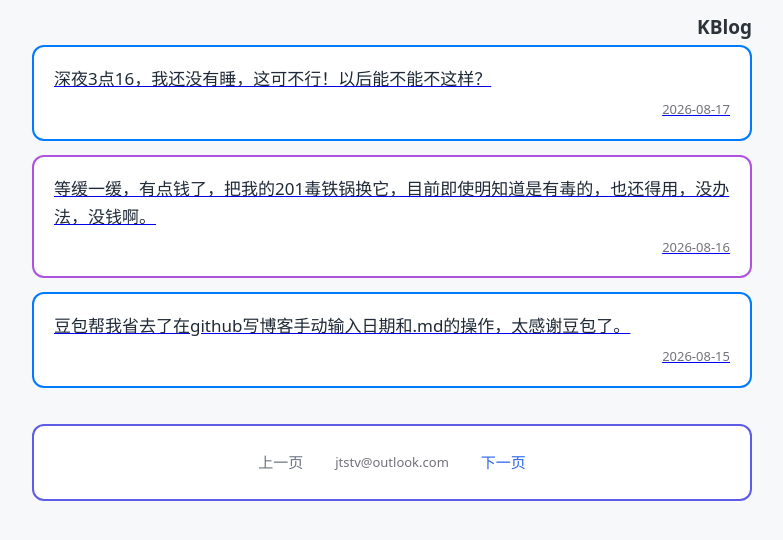
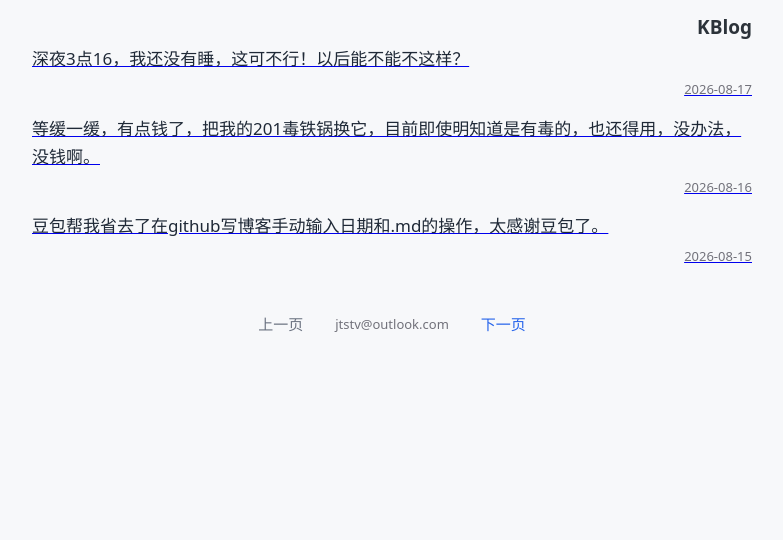
Before and after one commit to JTSTV/Jtstv.github.io, a Jekyll site: the page built from index.html, in a window 1280 px wide. Shown: the top 540 px of the page, without its empty margins (248-1031 px from the left). Built offline with Jekyll 4.4.1, drawn with Linux system fonts in a browser that asks for light colours; the list of posts is cut into pages by our own code.

Commit message:
更新 index.html

```diff
--- a/index.html
+++ b/index.html
@@ -11,14 +11,14 @@
 <meta name="description" content="{{ site.description }}">
 <meta name="keywords" content="{{ site.keywords }}">
 <link rel="canonical" href="{{ site.url }}{{ page.url }}">
-<style>*{margin:0;padding:0;box-sizing:border-box}body{font:16px system-ui,-apple-system,sans-serif;background:#f7f8fa;color:#2c333a;padding:12px 16px 24px;line-height:1.65}.container{max-width:720px;margin:0 auto}.site-header{margin-bottom:2px;text-align:right}.site-title{font-size:19px;font-weight:600;color:#2c333a;display:inline-block}.post-item{margin-bottom:14px;padding:2px;border-radius:12px}.box0{background:#007aff}.box1{background:#af52de}.inner-card{background:#fff;border-radius:10px;padding:18px 20px}.post-title-text{font-size:17px;color:#1f2937;margin-bottom:6px;display:block}.post-date-text{font-size:13px;color:#71717a;text-align:right;display:block}.pagination{margin-top:36px;padding:2px;background:#5e5ce6;border-radius:12px}.pagination-inner{background:#fff;border-radius:10px;padding:16px 20px;display:flex;gap:10px;justify-content:center;align-items:center;flex-wrap:nowrap}.pagination-email{font-size:13px;color:#71717a;padding:0 8px}.pagination a,.pagination span{padding:8px 14px;border-radius:8px;font-size:15px;text-decoration:none;white-space:nowrap}.pagination a{color:#2563eb}.pagination span{color:#6b7280}@media(max-width:600px){body{padding:8px 12px 16px}.inner-card{padding:14px 16px}.post-title-text{font-size:16px}.pagination-inner{padding:14px 12px;gap:6px}.pagination-email{font-size:12px;padding:0 4px}.pagination a,.pagination span{padding:6px 10px;font-size:14px}}</style>
+<style>*{margin:0;padding:0;box-sizing:border-box}body{font:16px system-ui,-apple-system,sans-serif;background:#f7f8fa;color:#2c333a;padding:12px 16px 24px;line-height:1.65}.container{max-width:720px;margin:0 auto}.site-header{margin-bottom:2px;text-align:right}.site-title{font-size:19px;font-weight:600;color:#2c333a;display:inline-block}.post-item{margin-bottom:14px}.inner-card{padding:0}.post-title-text{font-size:17px;color:#1f2937;margin-bottom:6px;display:block}.post-date-text{font-size:13px;color:#71717a;text-align:right;display:block}.pagination{margin-top:36px}.pagination-inner{display:flex;gap:10px;justify-content:center;align-items:center;flex-wrap:nowrap}.pagination-email{font-size:13px;color:#71717a;padding:0 8px}.pagination a,.pagination span{padding:8px 14px;border-radius:8px;font-size:15px;text-decoration:none;white-space:nowrap}.pagination a{color:#2563eb}.pagination span{color:#6b7280}@media(max-width:600px){body{padding:8px 12px 16px}.post-title-text{font-size:16px}.pagination-inner{gap:6px}.pagination-email{font-size:12px;padding:0 4px}.pagination a,.pagination span{padding:6px 10px;font-size:14px}}</style>
 </head>
 <body>
 <div class="container">
 <div class="site-header"><div class="site-title">{{ site.title }}</div></div>
 {% for post in paginator.posts %}
 {% assign mod = forloop.index | minus:1 | modulo:2 %}
-<div class="post-item{% if mod ==0 %} box0{% else %} box1{% endif %}">
+<div class="post-item">
 <a href="{{ post.url | relative_url }}">
 <div class="inner-card">
 <span class="post-title-text">{% if post.pw %}🔐 {% endif %}{{ post.title }}</span>
```
